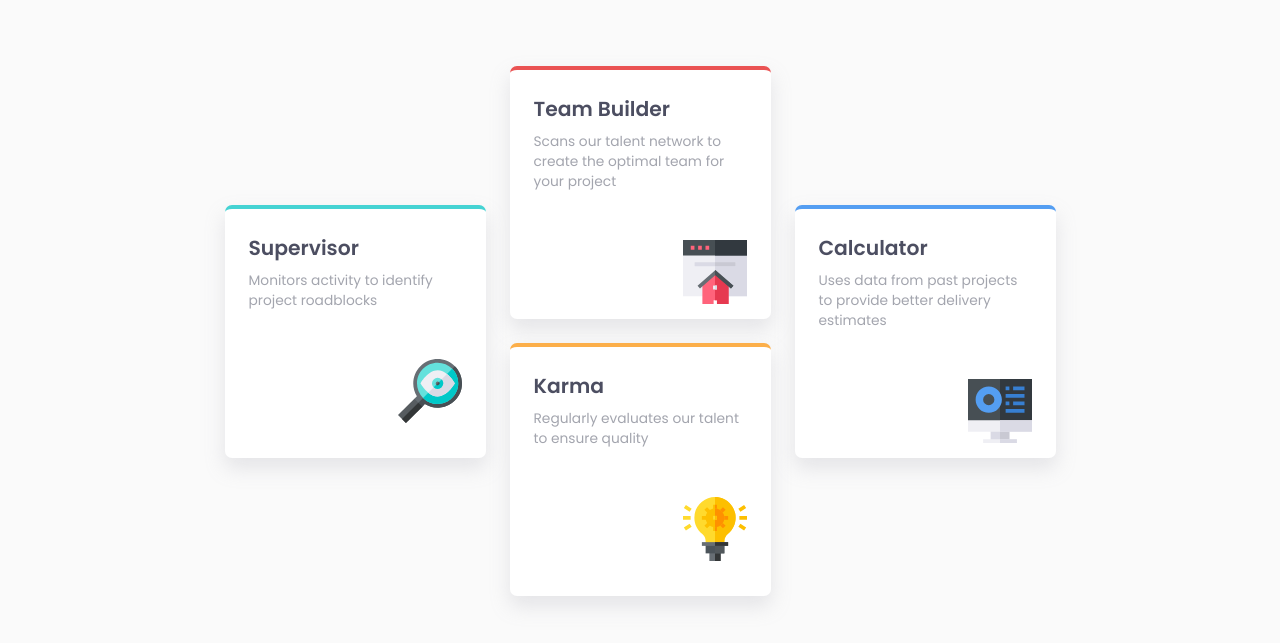
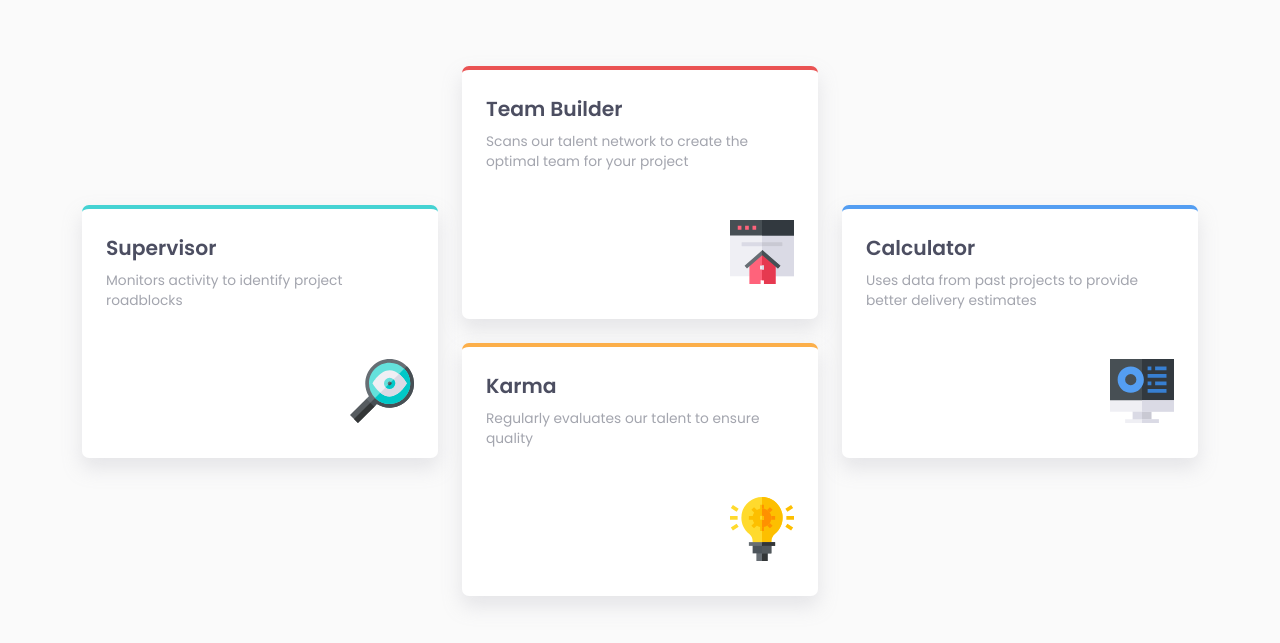
Before and after one commit to husamrayan/four-card-feature-section, a plain HTML site: page index.html in a window 1280 px wide. Shown: the part 251-894 px from the top of the page. Drawn offline with Linux system fonts and the light colour scheme.

Commit message:
Update index.html

```diff
--- a/index.html
+++ b/index.html
@@ -21,15 +21,15 @@
           to ensure that your project is successful</p>
         </div><!-- col -->
       </div><!-- row -->
-      <div class="row justify-content-center g-4">
-        <div class="col-3 centered">
+      <div class="row g-4">
+        <div class="col-9 col-sm-12 col-md-4 col-lg-4 col-xl-4">
           <div class="card supervisor p-4">
             <h3 class="card-title mb-2">Supervisor</h3>
             <p class="card-text">Monitors activity to identify project roadblocks</p>
             <img class="card-img mt-5" src="images/icon-supervisor.svg" alt="">
           </div><!-- card -->
         </div><!-- col -->
-        <div class="col-3">
+        <div class="col-9 col-sm-12 col-md-4 col-lg-4 col-xl-4">
           <div class="card team-builder p-4 mb-4">
               <h3 class="card-title mb-2">Team Builder</h3>
               <p class="card-text">Scans our talent network to create the optimal team for your project</p>
@@ -41,7 +41,7 @@
             <img class="card-img mt-5" src="images/icon-karma.svg" alt="">
           </div><!-- card -->
         </div><!-- col -->
-        <div class="col-3 centered">
+        <div class="col-9 col-sm-12 col-md-4 col-lg-4 col-xl-4">
           <div class="card calculator p-4">
             <h3 class="card-title mb-2">Calculator</h3>
             <p class="card-text">Uses data from past projects to provide better delivery estimates</p>
```
